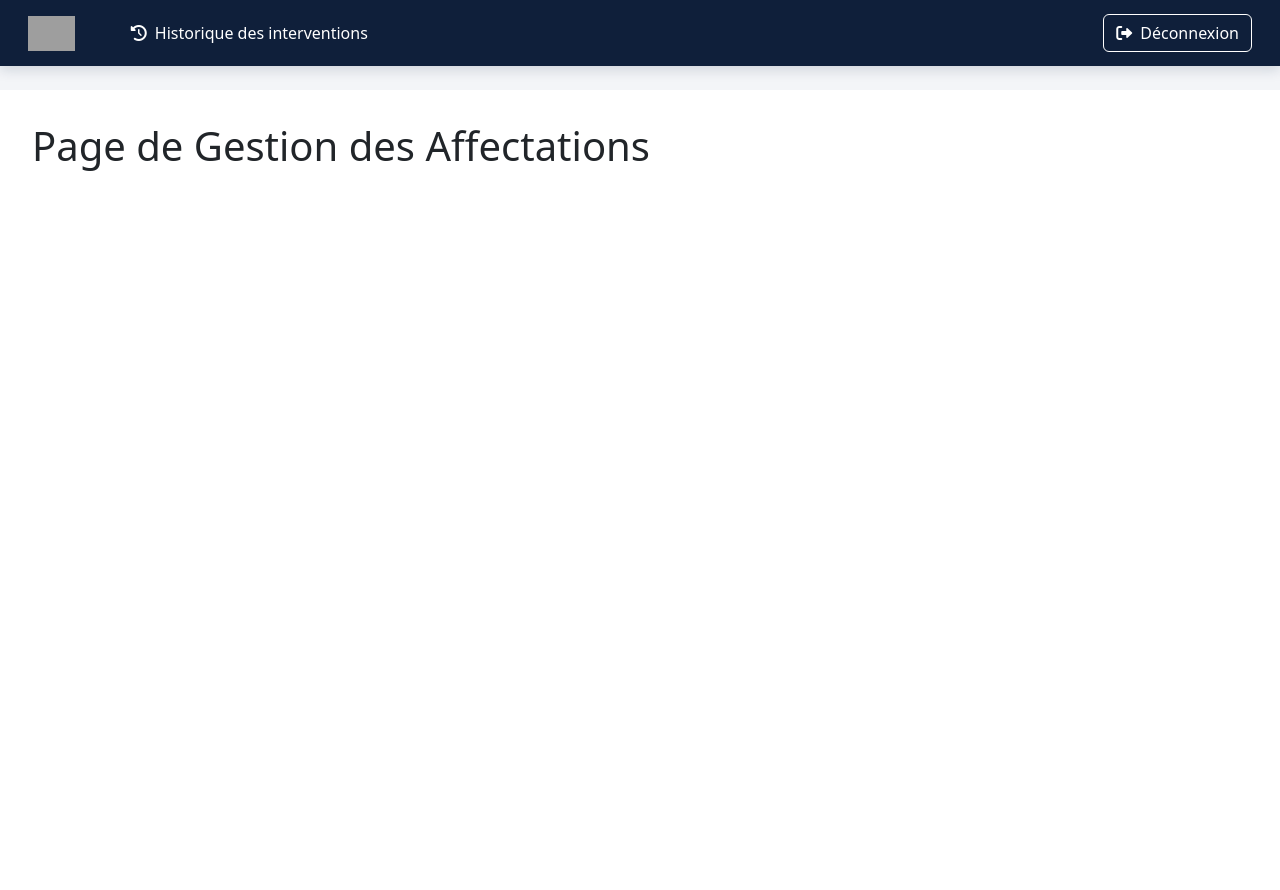
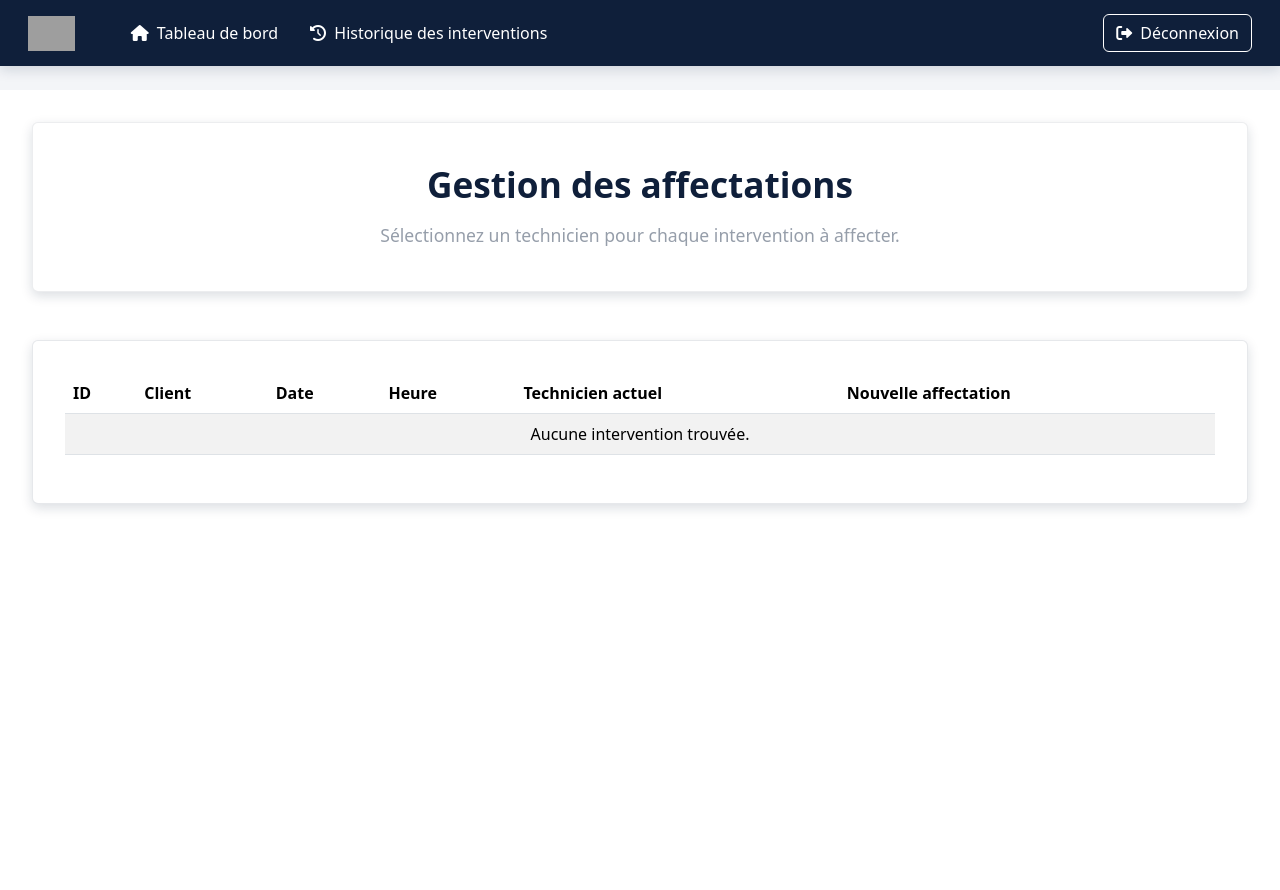
Before and after one commit to LohanCode/cashcash, a Symfony app: template templates/gestionnaire/affectation.html.twig in a window 1280 px wide. Run offline with Twig, Linux system fonts and the light colour scheme; the template is opened without the code that fills it, so the values that code supplies are empty; some libraries are stand-ins or nearby versions; grey boxes are pictures that could not be loaded.

Commit message:
Changelog : Affectation -- Amélioration tb Gérant

```diff
--- a/templates/base.html.twig
+++ b/templates/base.html.twig
@@ -77,6 +77,7 @@
                 max-width: 100%;
             }
         </style>
+        {% if app.request.get('_route') != 'app_login' %}
         <nav class="navbar navbar-expand-lg navbar-dark bg-primary mb-4">
             <div class="container-fluid">
                 <a class="navbar-brand" href="#">
@@ -88,19 +89,25 @@
                 <div class="collapse navbar-collapse" id="navbarNav">
                     <ul class="navbar-nav me-auto">
                         <li class="nav-item">
+                            <a class="nav-link" href="{{ path('app_gerant_accueil') }}">
+                                <i class="fas fa-home me-1"></i> Tableau de bord
+                            </a>
+                        </li>
+                        <li class="nav-item">
                             <a class="nav-link" href="#" id="historiqueInterventions">
                                 <i class="fas fa-history me-1"></i> Historique des interventions
                             </a>
                         </li>
                     </ul>
                     <div class="d-flex">
-                        <a href="#" class="btn btn-outline-light">
+                        <a href="{{ path('app_login') }}" class="btn btn-outline-light">
                             <i class="fas fa-sign-out-alt me-1"></i> Déconnexion
                         </a>
                     </div>
                 </div>
             </div>
         </nav>
+        {% endif %}
 
         <div class="container">
             {% for type, messages in app.flashes %}
--- a/templates/gestionnaire/affectation.html.twig
+++ b/templates/gestionnaire/affectation.html.twig
@@ -3,5 +3,76 @@
 {% block title %}Gestion des Affectations{% endblock %}
 
 {% block body %}
-    <h1>Page de Gestion des Affectations</h1>
+    <div class="dashboard-header">
+        <h1>Gestion des affectations</h1>
+        <p>Sélectionnez un technicien pour chaque intervention à affecter.</p>
+    </div>
+
+    <div class="dashboard-grid">
+        <div class="dashboard-card" style="grid-column: 1 / -1; text-align: left;">
+            <table class="table table-striped align-middle">
+                <thead>
+                    <tr>
+                        <th>ID</th>
+                        <th>Client</th>
+                        <th>Date</th>
+                        <th>Heure</th>
+                        <th>Technicien actuel</th>
+                        <th>Nouvelle affectation</th>
+                    </tr>
+                </thead>
+                <tbody>
+                {% for intervention in interventions %}
+                    <tr>
+                        <td>{{ intervention.id }}</td>
+                        <td>
+                            <form method="post" action="{{ path('app_gerant_affectation') }}" class="d-flex flex-column gap-2">
+                                <input type="hidden" name="intervention_id" value="{{ intervention.id }}">
+                                <select name="client_id" class="form-select form-select-sm" required>
+                                    <option value="">-- Choisir un client --</option>
+                                    {% for client in clients %}
+                                        <option value="{{ client.id }}" {% if intervention.client and client.id == intervention.client.id %}selected{% endif %}>
+                                            {{ client.numClient }} - {{ client.raisSociale ?? '' }}
+                                        </option>
+                                    {% endfor %}
+                                </select>
+                        </td>
+                        <td>
+                                <input type="date" name="date_visite" class="form-control form-control-sm"
+                                       value="{{ intervention.dateVisite ? intervention.dateVisite|date('Y-m-d') : '' }}">
+                        </td>
+                        <td>
+                                <input type="time" name="heure_visite" class="form-control form-control-sm"
+                                       value="{{ intervention.heureVisite ? intervention.heureVisite|date('H:i') : '' }}">
+                        </td>
+
+                        <td>
+                            {{ intervention.technicien ? (intervention.technicien.nomEmploye ~ ' ' ~ intervention.technicien.prenomEmploye) : 'Non affectée' }}
+                        </td>
+                        <td>
+                                <div class="d-flex gap-2">
+                                <select name="technicien_id" class="form-select form-select-sm" required>
+                                    <option value="">-- Choisir un technicien --</option>
+                                    {% for technicien in techniciens %}
+
+                                        <option value="{{ technicien.id }}">
+                                            {{ technicien.matricule }} - {{ technicien.nomEmploye }} {{ technicien.prenomEmploye }}
+                                        </option>
+                                    {% endfor %}
+                                </select>
+                                <button type="submit" class="btn btn-sm btn-primary">Affecter</button>
+                                </div>
+                            </form>
+                        </td>
+
+                    </tr>
+                {% else %}
+                    <tr>
+                        <td colspan="6" class="text-center">Aucune intervention trouvée.</td>
+                    </tr>
+                {% endfor %}
+                </tbody>
+            </table>
+        </div>
+    </div>
 {% endblock %}
```
Also changed, not shown: public/css/login.css (+6 -7 lines), src/Controller/GestionnaireController.php (+67 -6 lines), src/Entity/Client.php (+15 -0 lines).
